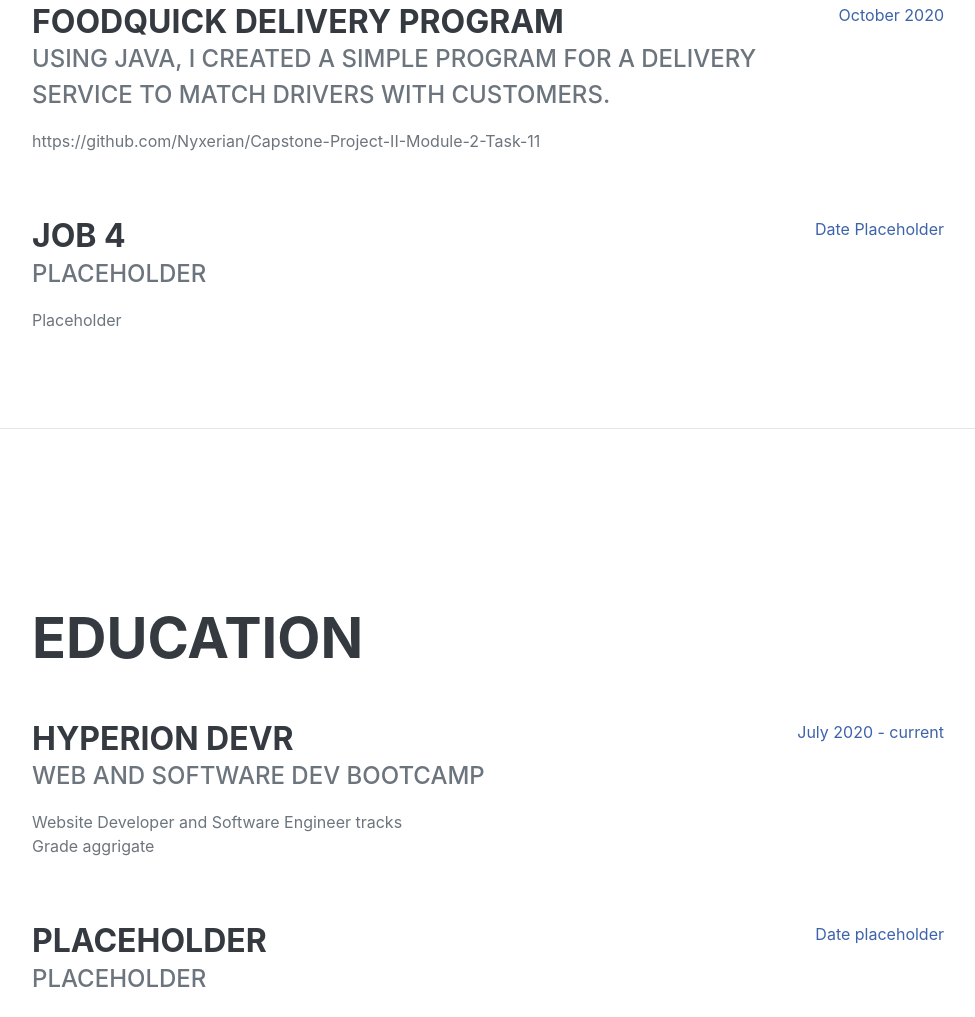
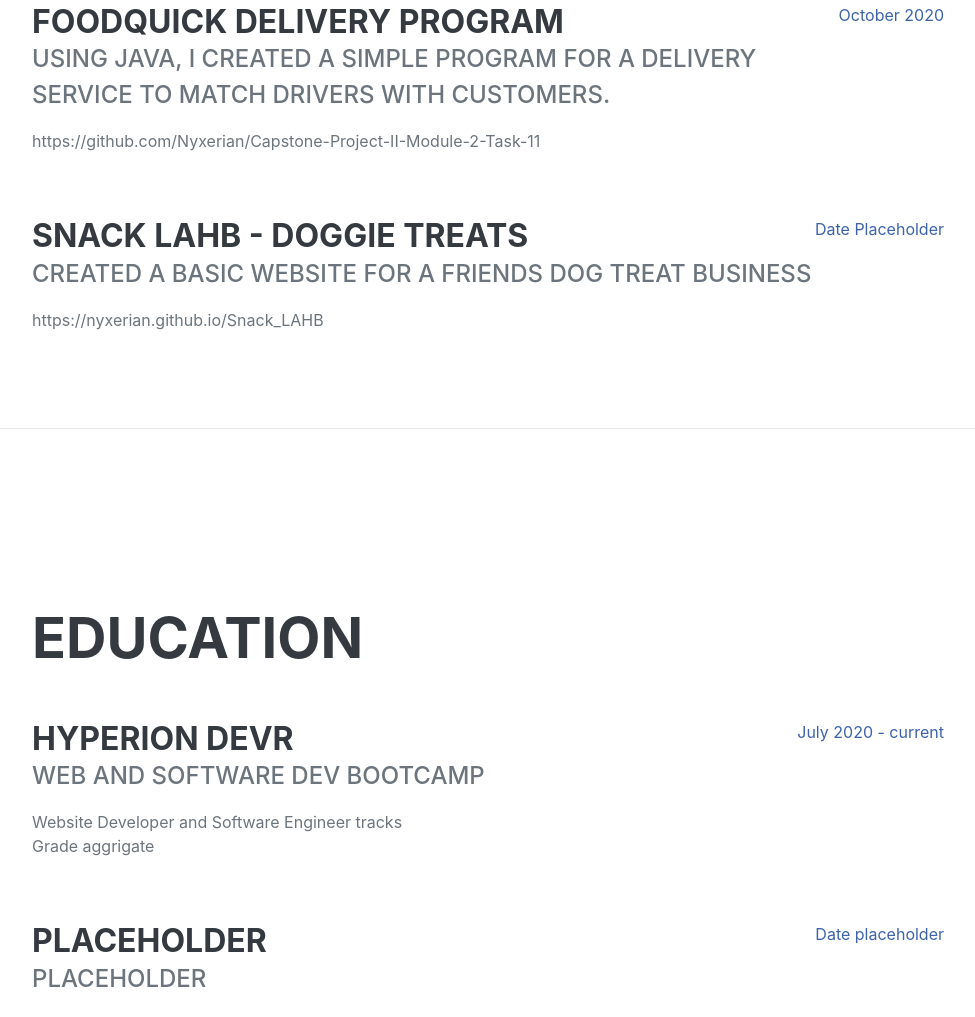
Before and after one commit to Nyxerian/MyCV, a plain HTML site: page index.html in a window 1280 px wide. Shown: the part 1422-2439 px from the top of the page, without its empty margins (288-1263 px from the left). Drawn offline with nearby package versions, Linux system fonts and the light colour scheme; a web font is replaced by a local one.

Commit message:
Update index.html

```diff
--- a/index.html
+++ b/index.html
@@ -164,9 +164,9 @@
           </div>
           <div class="d-flex flex-column flex-md-row justify-content-between">
             <div class="flex-grow-1">
-              <h3 class="mb-0">Job 4</h3>
-              <div class="subheading mb-3">Placeholder</div>
-              <p>Placeholder</p>
+              <h3 class="mb-0">Snack LAHB - Doggie Treats</h3>
+              <div class="subheading mb-3">Created a basic website for a friends Dog Treat business</div>
+              <p>https://nyxerian.github.io/Snack_LAHB</p>
             </div>
             <div class="flex-shrink-0">
               <span class="text-primary">Date Placeholder</span>
```
